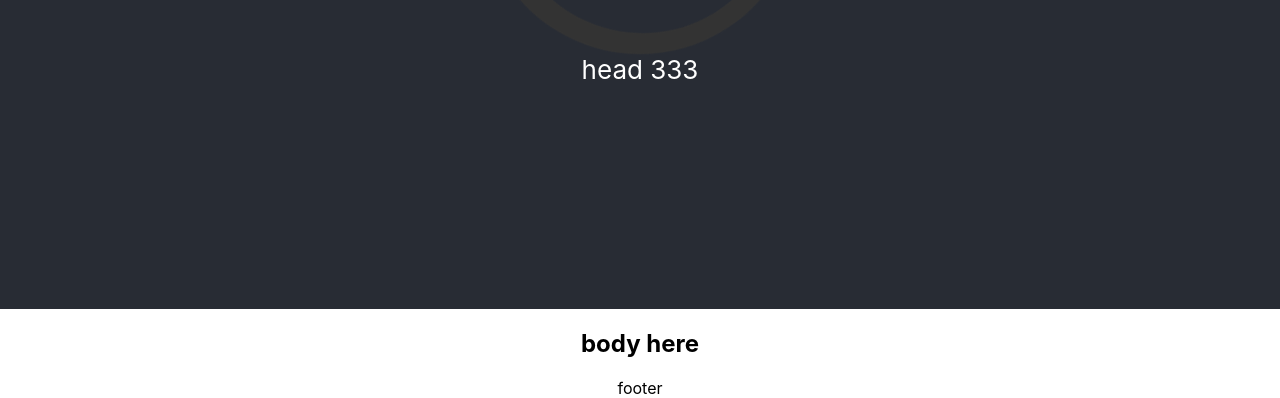
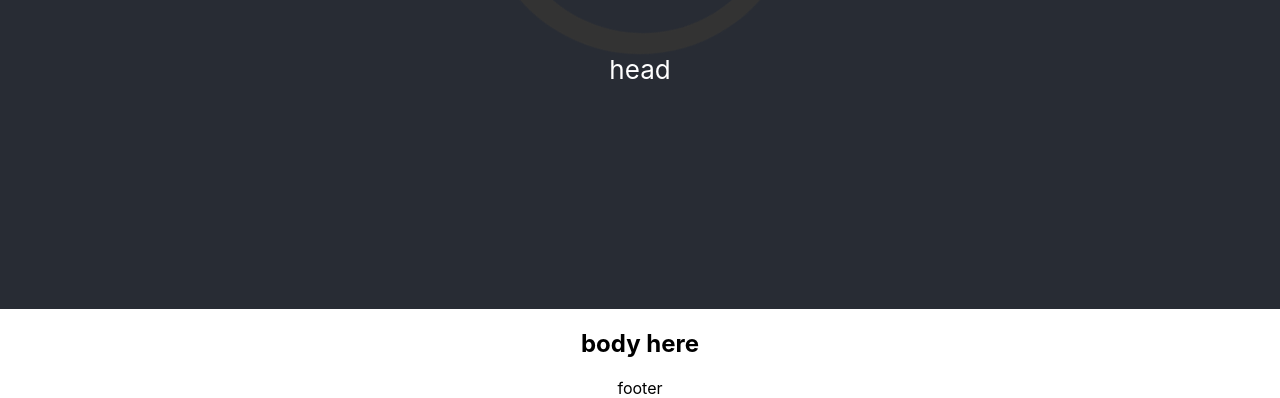
Before and after one commit to ROMANTFORM/StasRoman, a React (Create React App) app in the folder morty/: page / in a window 1280 px wide. Shown: the part 491-889 px from the top of the page. Built offline with nearby package versions, Linux system fonts and the light colour scheme.

Commit message:
#commit add new dependencies

```diff
--- a/morty/src/App.tsx
+++ b/morty/src/App.tsx
@@ -6,7 +6,7 @@ function App() {
     <div className="App">
       <header className="App-header">
         <img src={logo} className="App-logo" alt="logo" />
-        head 333
+        head
       </header>
       <main>
         <h2>body here</h2>
```
Also changed, not shown: morty/src/logo.svg (deleted), 1 other file (tests, documents, lock files or other folders).
